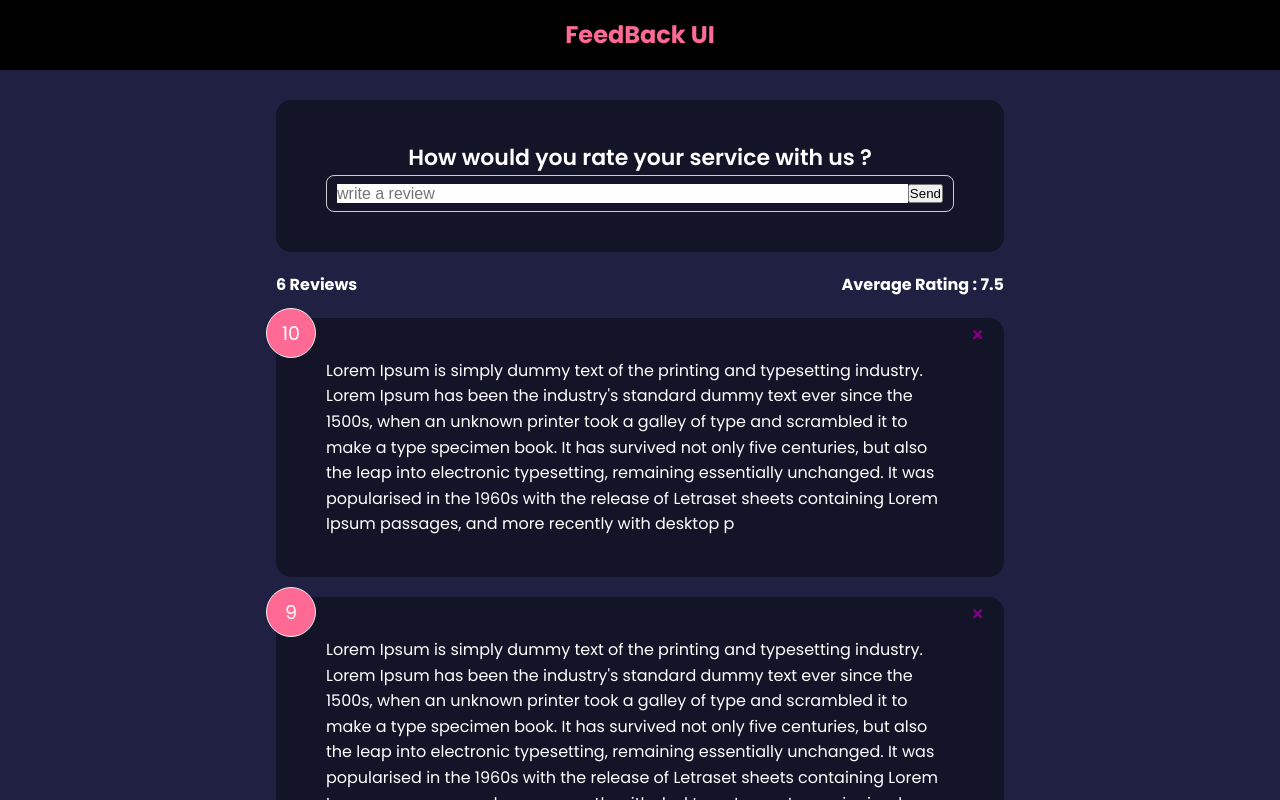
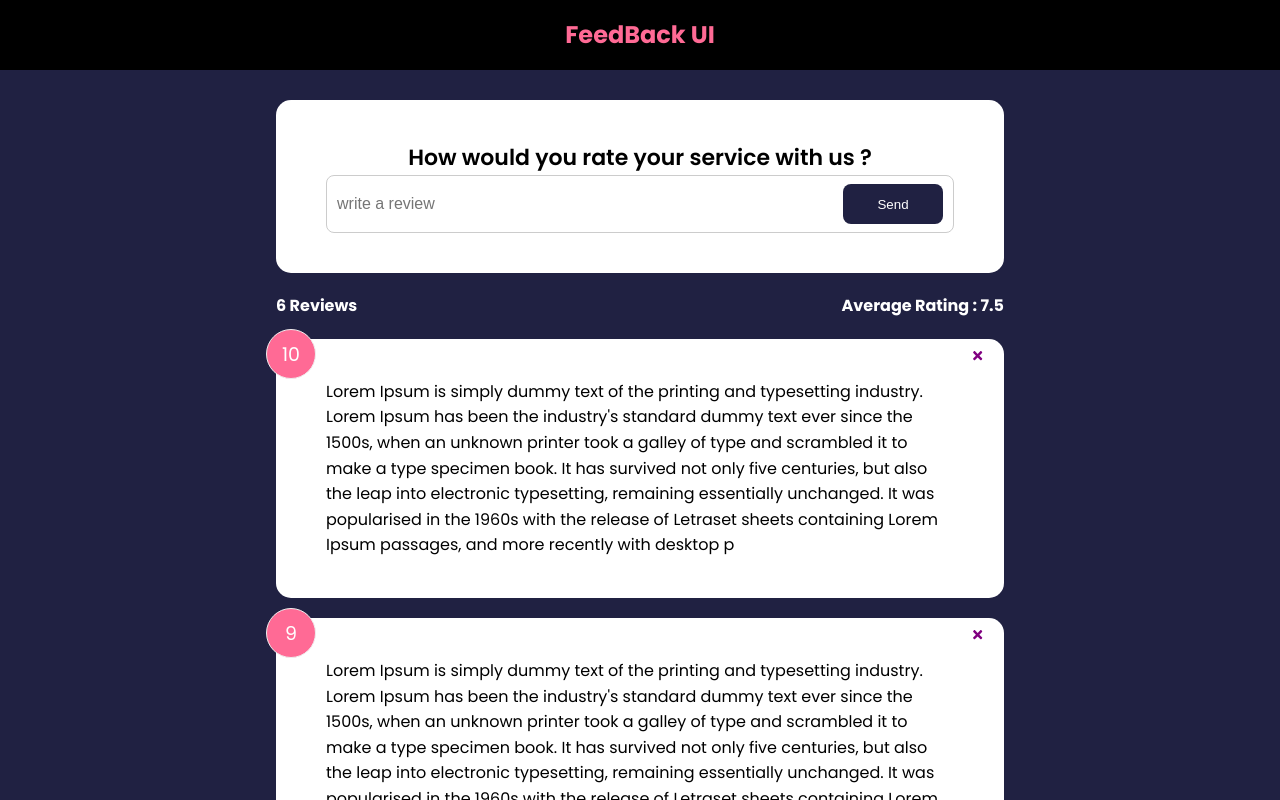
Before and after one commit to lyeslehara1996/feedback-app, a React (Create React App) app: page / in a window 1280 px wide. Shown: the top 800 px of the page. Built offline with nearby package versions, Linux system fonts and the light colour scheme.

Commit message:
add submit button

```diff
--- a/src/Components/FeedBackForm.jsx
+++ b/src/Components/FeedBackForm.jsx
@@ -1,5 +1,6 @@
 import React,{useState} from 'react';
 import Card from './shared/Card';
+import Button from './shared/Button';
 const FeedBackForm = () => {
 
     const [text,setText] = useState('')
@@ -13,7 +14,7 @@
                 <h2>How would you rate your service with us ?</h2>
                  <div className="input-group">
                     <input onChange= {handleTextChange} type="text " placeholder='write a review'  value={text}/>
-                    <button type="submit">Send</button>
+                    <Button type="submit" >Send</Button>
                  </div>
 
 
--- /dev/null
+++ b/src/Components/shared/Button.jsx
@@ -0,0 +1,23 @@
+import React from 'react';
+import PropTypes from 'prop-types'
+const Button = ({children, version, type, isDisabled}) => {
+    return (
+      <button type={type} disabled={isDisabled} className={`btn btn-${version}`}>
+          {children}
+      </button>
+    );
+};
+
+Button.defaultProps={
+    version:'primary',
+    type: 'button',
+    isDisabled:false
+}
+
+Button.propTypes ={
+    children :PropTypes.node.isRequired,
+    version : PropTypes.string,
+    type: PropTypes.string,
+    isDisabled:PropTypes.bool
+}
+export default Button;
--- a/src/Components/shared/Card.jsx
+++ b/src/Components/shared/Card.jsx
@@ -16,7 +16,7 @@
 )
 }
 Card.defaultProps={
-    reverse: true,
+    reverse: false,
 }
 Card.propTypes={
     children:PropTypes.node,
```
